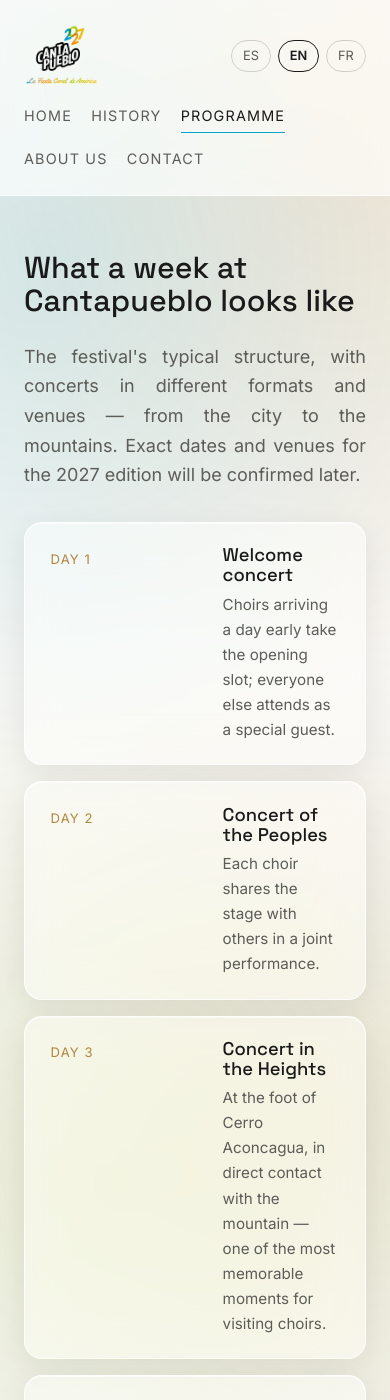
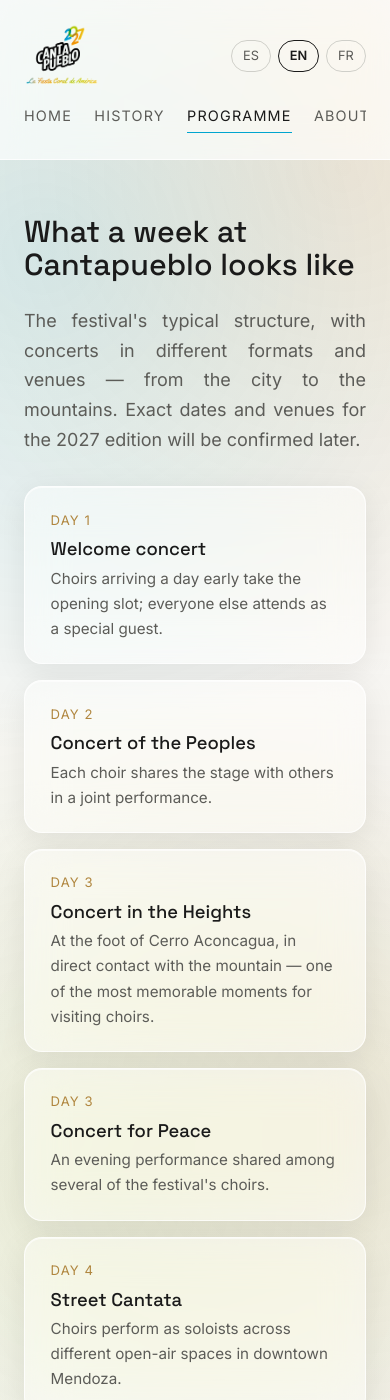
Before and after one commit to mxscvz/cantapueblo, a Jekyll site: the page built from en/programme.html, in a window 390 px wide and 1400 px high. Built offline with Jekyll 4.4.1, drawn with Linux system fonts in a browser that asks for light colours.

Commit message:
fix: nav deslizable en mobile y tarjetas de Programa apiladas

```diff
--- a/assets/css/style.css
+++ b/assets/css/style.css
@@ -762,7 +762,21 @@ a:focus-visible, button:focus-visible {
   .header-inner { flex-wrap: wrap; gap: 1rem; }
   .logo-link img { height: 64px; }
   .site-header.scrolled .logo-link img { height: 36px; }
-  .main-nav { order: 3; width: 100%; justify-content: flex-start; flex-wrap: wrap; gap: 0.9rem 1.2rem; }
+  .main-nav {
+    order: 3;
+    flex: 1 1 100%;
+    justify-content: flex-start;
+    flex-wrap: nowrap;
+    overflow-x: auto;
+    gap: 1.4rem;
+    scrollbar-width: none;
+    -ms-overflow-style: none;
+    padding-bottom: 0.15rem;
+  }
+  .main-nav::-webkit-scrollbar { display: none; }
+  .main-nav a { white-space: nowrap; flex: 0 0 auto; }
+  .schedule-item { grid-template-columns: 1fr; gap: 0.5rem; }
+  .schedule-day { padding-top: 0; }
   .hero-stats { grid-template-columns: 1fr; }
   .pillars, .bento { grid-template-columns: 1fr; }
   .team-grid { grid-template-columns: 1fr; }
```
Also changed, not shown: 2 other files.
